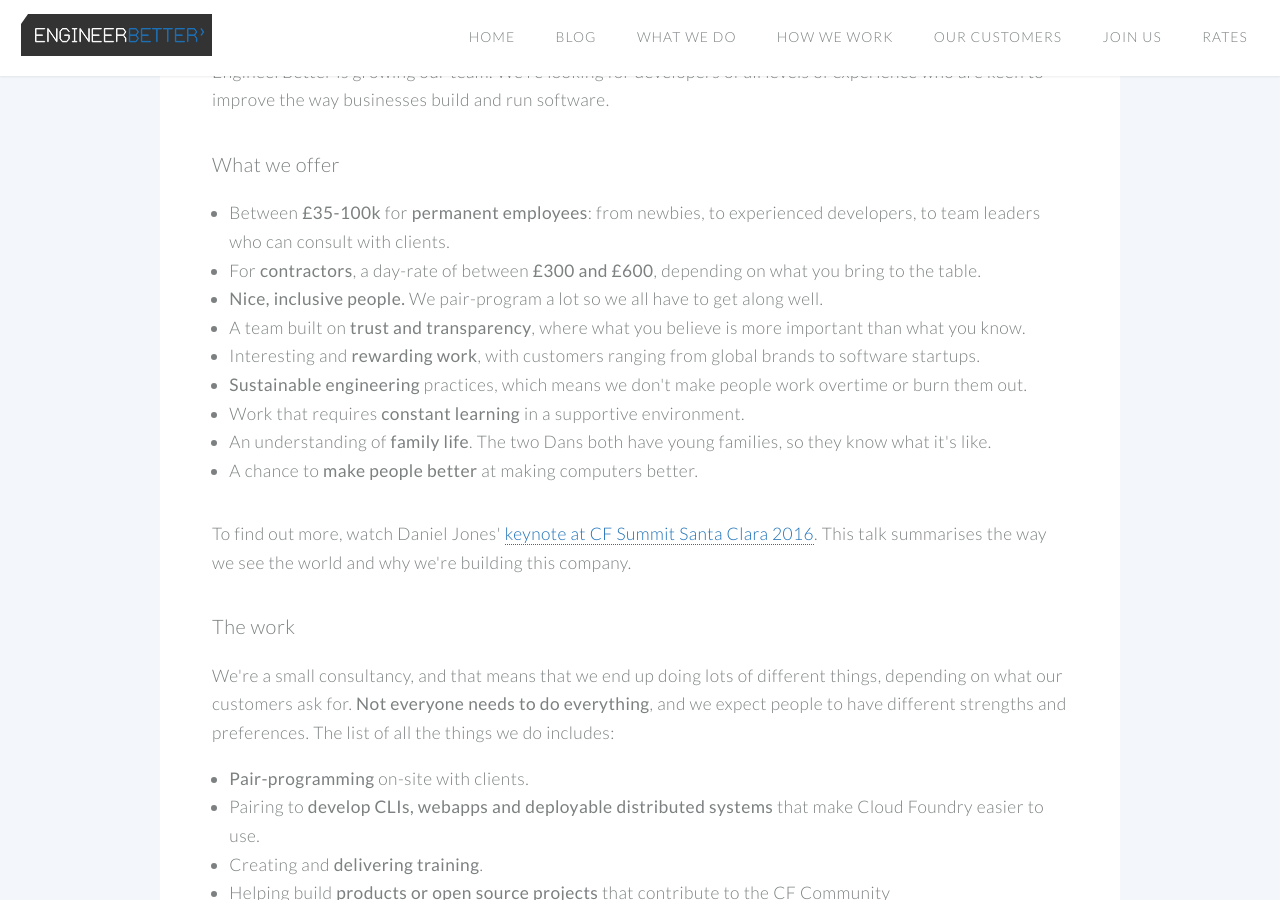
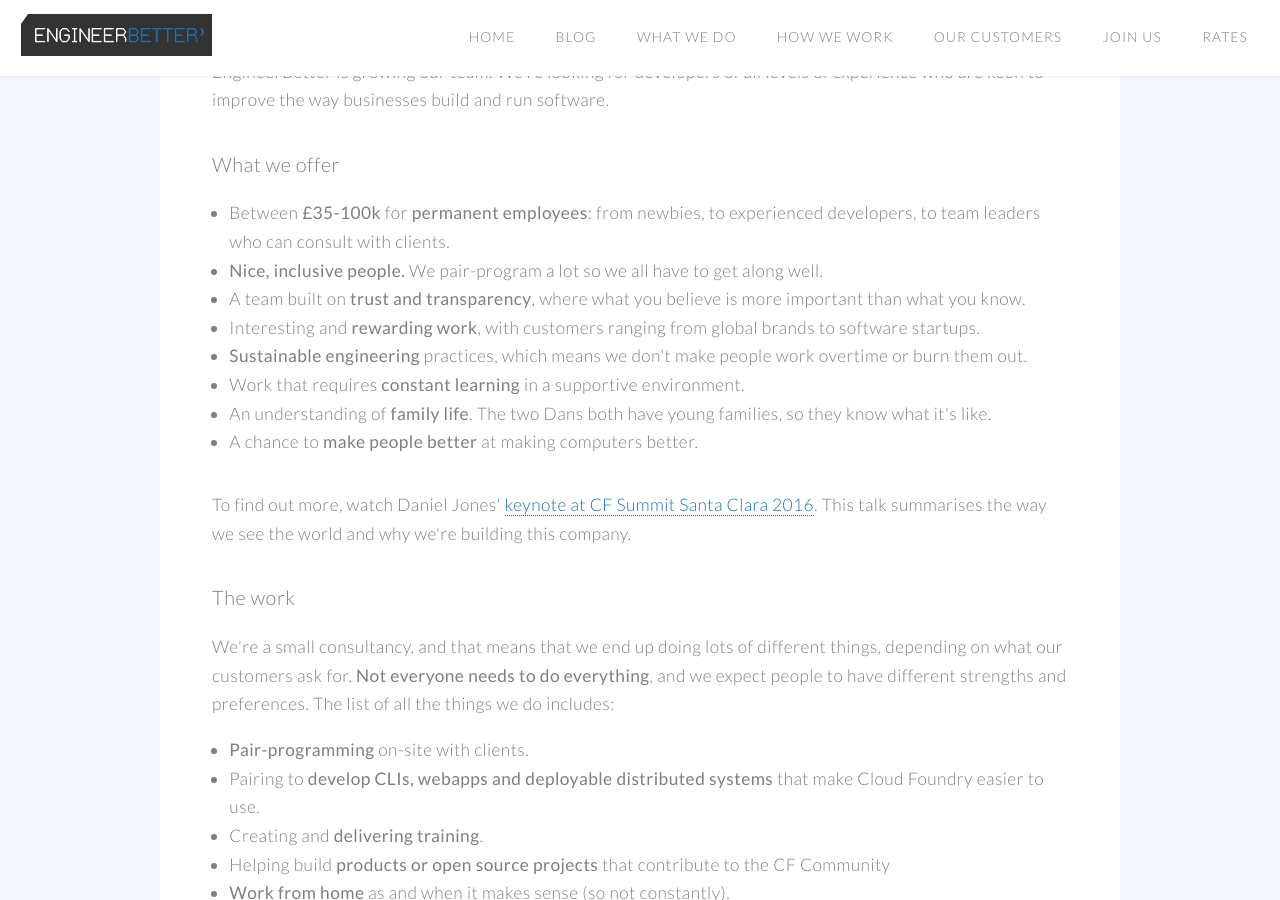
Before and after one commit to DanielJonesEB/engineerbetter.com, a Jekyll site: the page built from join-us.html, in a window 1280 px wide and 900 px high, scrolled down 369 px. Built offline with Jekyll 4.4.1, drawn with Linux system fonts in a browser that asks for light colours.

Commit message:
remove contractor rates, as we want permies ideally

```diff
--- a/join-us.html
+++ b/join-us.html
@@ -27,7 +27,6 @@
                   <p style="margin: 0 0 1em 0">
                     <ul>
                       <li>Between <strong>&pound;35-100k</strong> for <strong>permanent employees</strong>: from newbies, to experienced developers, to team leaders who can consult with clients.</li>
-                      <li>For <strong>contractors</strong>, a day-rate of between <strong>&pound;300 and &pound;600</strong>, depending on what you bring to the table.</li>
                       <li><strong>Nice, inclusive people.</strong> We pair-program a lot so we all have to get along well.</li>
                       <li>A team built on <strong>trust and transparency</strong>, where what you believe is more important than what you know.</li>
                       <li>Interesting and <strong>rewarding work</strong>, with customers ranging from global brands to software startups.</li>
```
